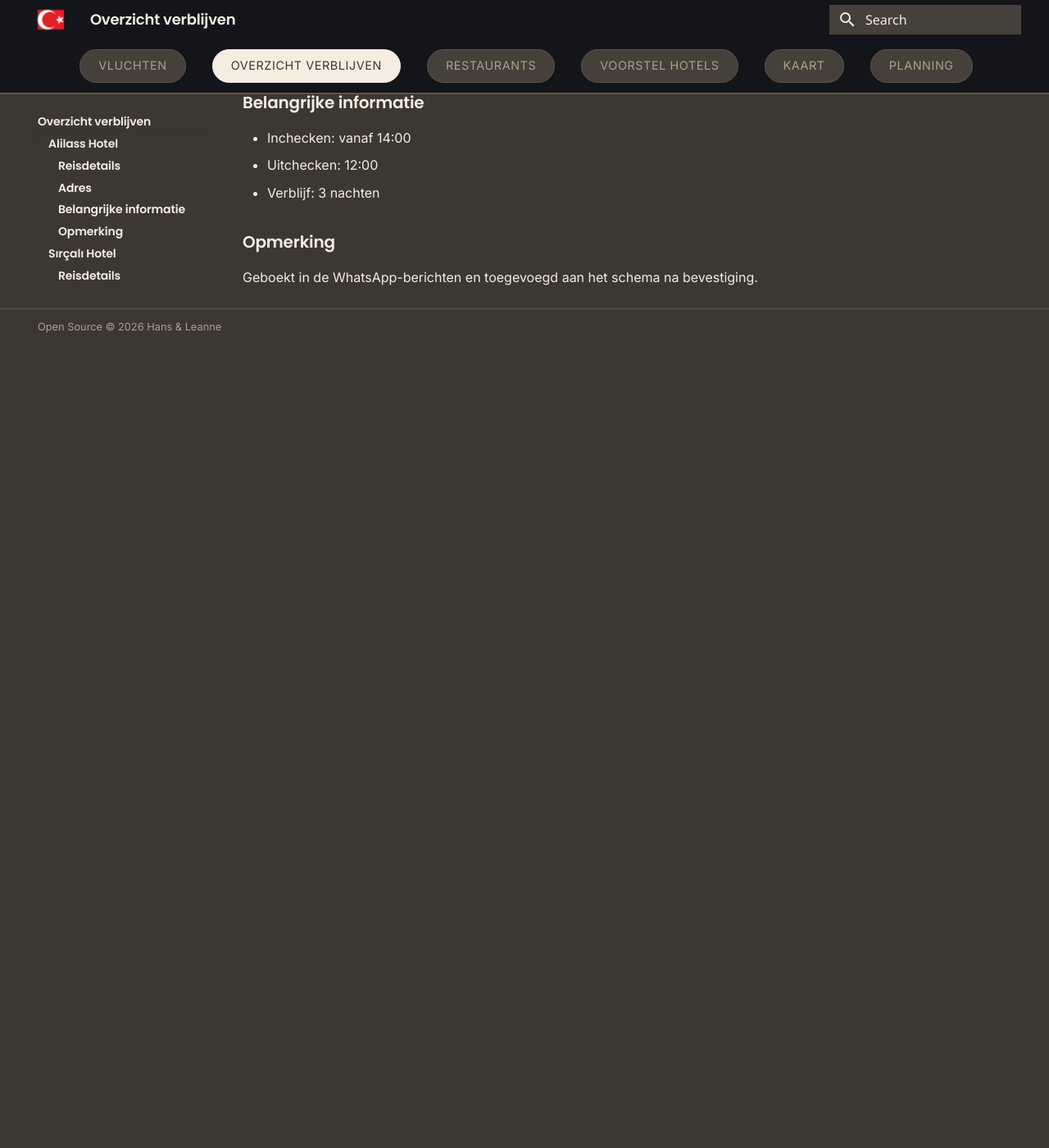
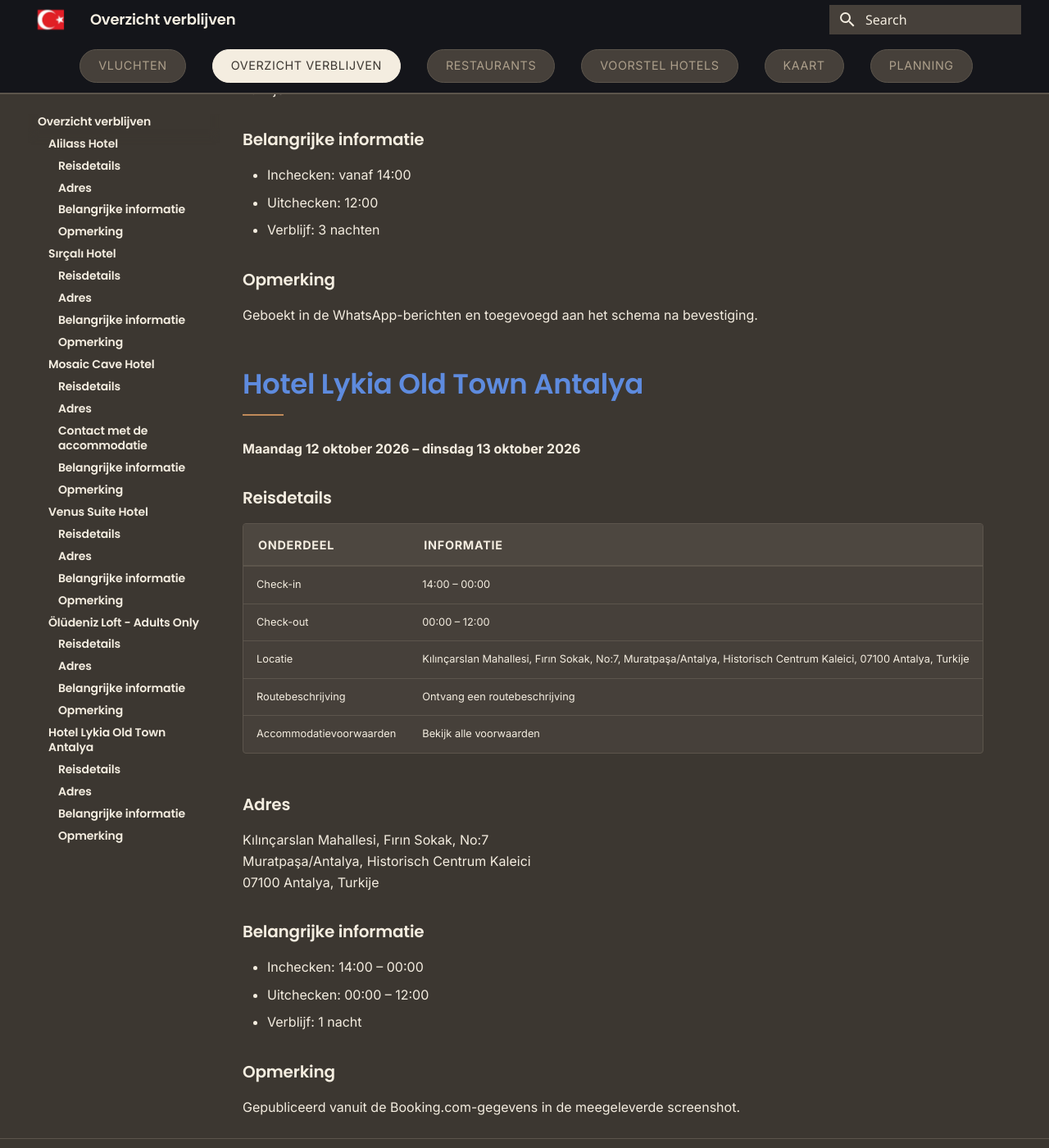
Before and after one commit to hans-blok/reis-turkije, an MkDocs documentation site: the page built from artefacten/overzicht-verblijven.md, in a window 1280 px wide and 1400 px high, scrolled down 5119 px. Shown: the whole window at 82% size. Built offline with MkDocs 1.6.1 and Material for MkDocs 9.7.7, drawn with Linux system fonts in a browser that asks for light colours; some web fonts are replaced; before the commit the page ends 5540 px from its top, so only the background shows below that; some of the changed text lies outside the part shown.

Commit message:
voeg toe overnachting Antalya

```diff
--- a/artefacten/overzicht-verblijven.md
+++ b/artefacten/overzicht-verblijven.md
@@ -7,6 +7,7 @@
 | Sırçalı Hotel | maandag 5 oktober 2026 | dinsdag 6 oktober 2026 | [sircalihotel.com](https://www.sircalihotel.com/en) |
 | Venus Suite Hotel | zaterdag 6 oktober 2026 | maandag 8 oktober 2026 | [Google Maps](https://www.google.com/maps/search/?api=1&query=Venus+Suite+Hotel+Pamukkale) |
 | Ölüdeniz Loft - Adults Only | woensdag 8 oktober 2026 | zaterdag 11 oktober 2026 | [Google Maps](https://www.google.com/maps/search/?api=1&query=%C3%96l%C3%BCdeniz+Loft+Adults+Only) |
+| Hotel Lykia Old Town Antalya | maandag 12 oktober 2026 | dinsdag 13 oktober 2026 | [Google Maps](https://www.google.com/maps/search/?api=1&query=Hotel+Lykia+Old+Town+Antalya) |
 
 ## [Alilass Hotel](https://www.booking.com/hotel/tr/alilass.html)
 
@@ -162,3 +163,33 @@
 ### Opmerking
 
 Geboekt in de WhatsApp-berichten en toegevoegd aan het schema na bevestiging.
+
+## [Hotel Lykia Old Town Antalya](https://www.google.com/maps/search/?api=1&query=Hotel+Lykia+Old+Town+Antalya)
+
+**Maandag 12 oktober 2026 – dinsdag 13 oktober 2026**
+
+### Reisdetails
+
+| Onderdeel | Informatie |
+|----------|------------|
+| Check-in | 14:00 – 00:00 |
+| Check-out | 00:00 – 12:00 |
+| Locatie | Kılınçarslan Mahallesi, Fırın Sokak, No:7, Muratpaşa/Antalya, Historisch Centrum Kaleici, 07100 Antalya, Turkije |
+| Routebeschrijving | Ontvang een routebeschrijving |
+| Accommodatievoorwaarden | Bekijk alle voorwaarden |
+
+### Adres
+
+Kılınçarslan Mahallesi, Fırın Sokak, No:7
+Muratpaşa/Antalya, Historisch Centrum Kaleici
+07100 Antalya, Turkije
+
+### Belangrijke informatie
+
+- Inchecken: 14:00 – 00:00
+- Uitchecken: 00:00 – 12:00
+- Verblijf: 1 nacht
+
+### Opmerking
+
+Gepubliceerd vanuit de Booking.com-gegevens in de meegeleverde screenshot.
```
Also changed, not shown: artefacten/index.md (+1 -1 lines), artefacten/voorstel-hotels.md (+4 -7 lines), scripts/poorten.md (added, +8 -0 lines).
